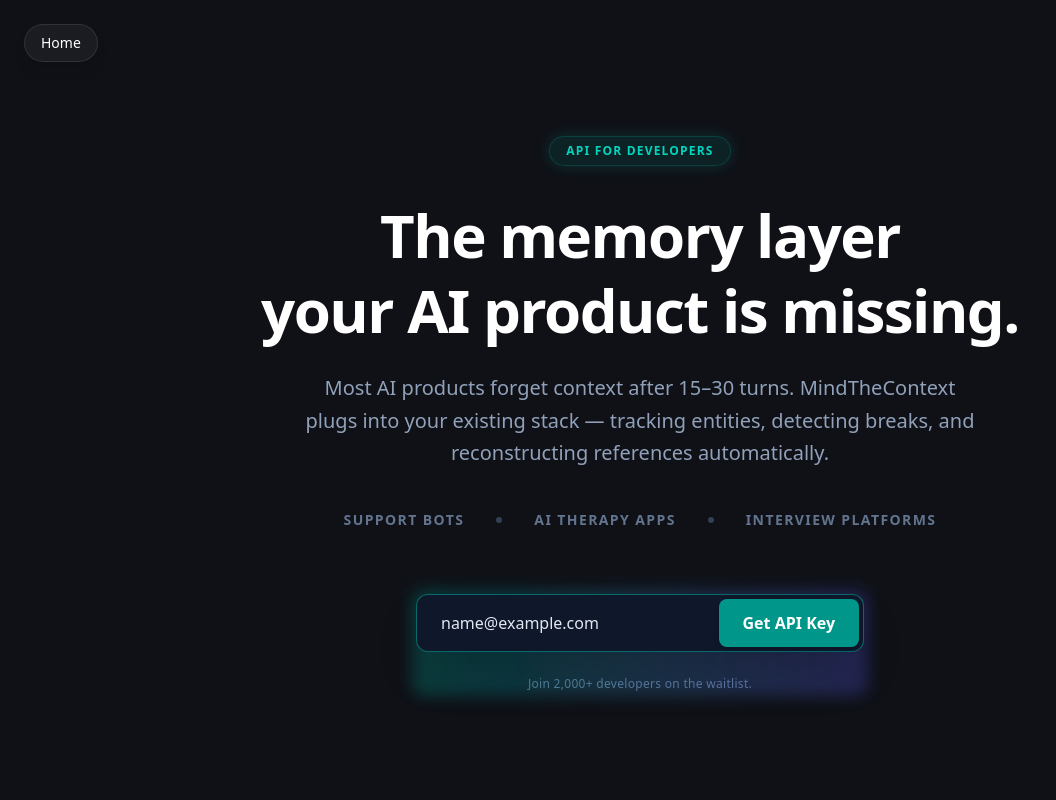
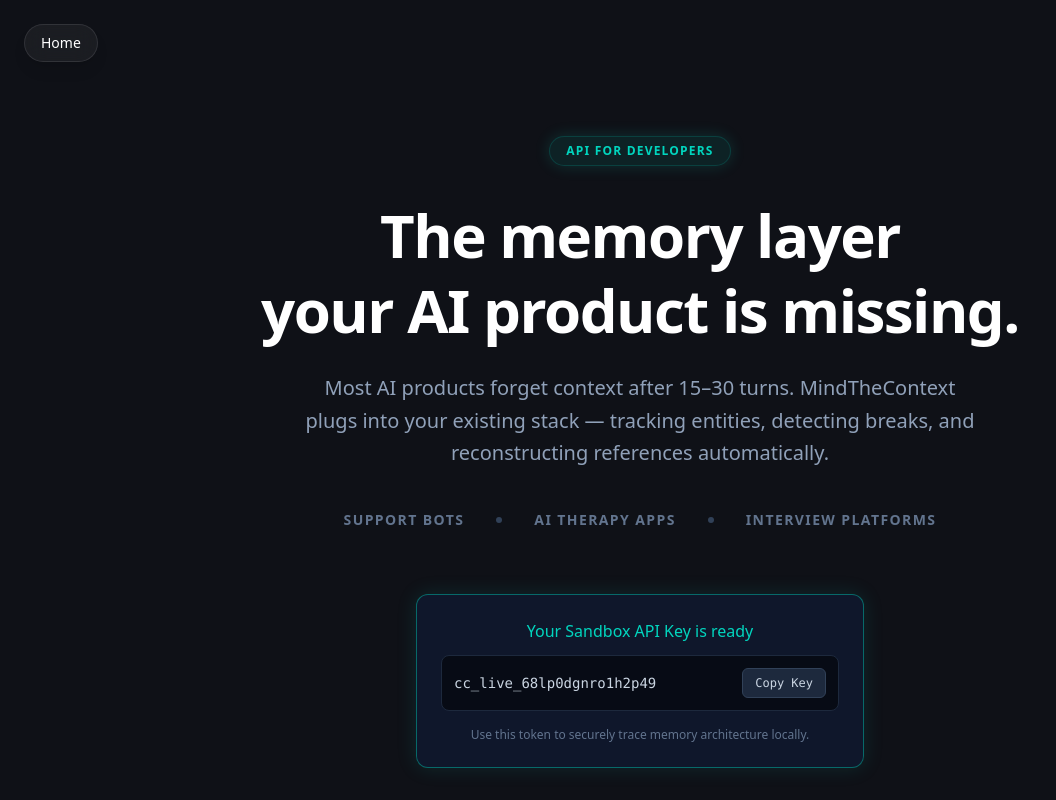
Before and after one commit to Athrv-DxT/MindTheContext, a Next.js app in the folder frontend/: page /mindthecontext in a window 1280 px wide. Both pictures are taken after typing "name@example.com" into the empty fields and a click on the button "Get API Key". Shown: the top 800 px of the page, without its empty margins (0-1056 px from the left). Built offline with nearby package versions, Linux system fonts and the light colour scheme.

Commit message:
feat: Implement local Sandbox API Key generation component

```diff
--- a/frontend/components/mindthecontext/WaitlistForm.tsx
+++ b/frontend/components/mindthecontext/WaitlistForm.tsx
@@ -1,12 +1,38 @@
 "use client";
+import { useState } from 'react';
 
 export function WaitlistForm() {
+  const [email, setEmail] = useState('');
+  const [apiKey, setApiKey] = useState<string | null>(null);
+  const [copied, setCopied] = useState(false);
+
+  const handleGenerate = (e: React.FormEvent) => {
+    e.preventDefault();
+    if (!email) return;
+
+    // Hash email or just generate a solid random string
+    const token = 'cc_live_' + Math.random().toString(36).substring(2, 10) + Math.random().toString(36).substring(2, 10);
+    setApiKey(token);
+  };
+
+  const handleCopy = () => {
+    if (apiKey) {
+      navigator.clipboard.writeText(apiKey);
+      setCopied(true);
+      setTimeout(() => setCopied(false), 2000);
+    }
+  };
+
   return (
-    <div className="max-w-md mx-auto relative group">
+    <div className="max-w-md mx-auto relative group min-h-[80px]">
+      {!apiKey ? (
+        <>
           <div className="absolute -inset-1 bg-gradient-to-r from-teal-500 to-indigo-500 rounded-xl blur opacity-25 group-hover:opacity-50 transition duration-1000 group-hover:duration-200"></div>
-      <form onSubmit={e => e.preventDefault()} className="relative flex rounded-xl p-1 bg-slate-900 border border-slate-700 shadow-2xl focus-within:border-teal-500/50 transition-colors">
+          <form onSubmit={handleGenerate} className="relative flex rounded-xl p-1 bg-slate-900 border border-slate-700 shadow-2xl focus-within:border-teal-500/50 transition-colors">
             <input
               type="email"
+              value={email}
+              onChange={e => setEmail(e.target.value)}
               placeholder="Enter your work email"
               className="bg-transparent flex-1 px-5 py-3 outline-none text-slate-200 placeholder-slate-500"
               required
@@ -18,7 +44,22 @@
               Get API Key
             </button>
           </form>
-      <p className="text-xs text-slate-500 mt-6 font-medium tracking-wide">Join 2,000+ developers on the waitlist.</p>
+        </>
+      ) : (
+        <div className="relative rounded-xl p-6 bg-slate-900 border border-teal-500/50 shadow-[0_0_20px_rgba(20,184,166,0.15)] flex flex-col items-center">
+           <div className="text-teal-400 font-medium mb-3">Your Sandbox API Key is ready</div>
+           <div className="w-full flex items-center justify-between bg-black/50 p-3 rounded-lg border border-slate-800 mb-4 font-mono text-sm overflow-hidden text-slate-300">
+             <span className="truncate mr-4">{apiKey}</span>
+             <button
+               onClick={handleCopy}
+               className={`shrink-0 px-3 py-1.5 rounded-md font-medium text-xs transition-colors ${copied ? 'bg-teal-500/20 text-teal-400 border border-teal-500/30' : 'bg-slate-800 hover:bg-slate-700 text-slate-300 border border-slate-700'}`}
+             >
+               {copied ? 'Copied!' : 'Copy Key'}
+             </button>
+           </div>
+           <p className="text-xs text-slate-500 text-center">Use this token to securely trace memory architecture locally.</p>
+        </div>
+      )}
     </div>
   );
 }
```
Lines whose indentation alone changed are shown as unchanged.
